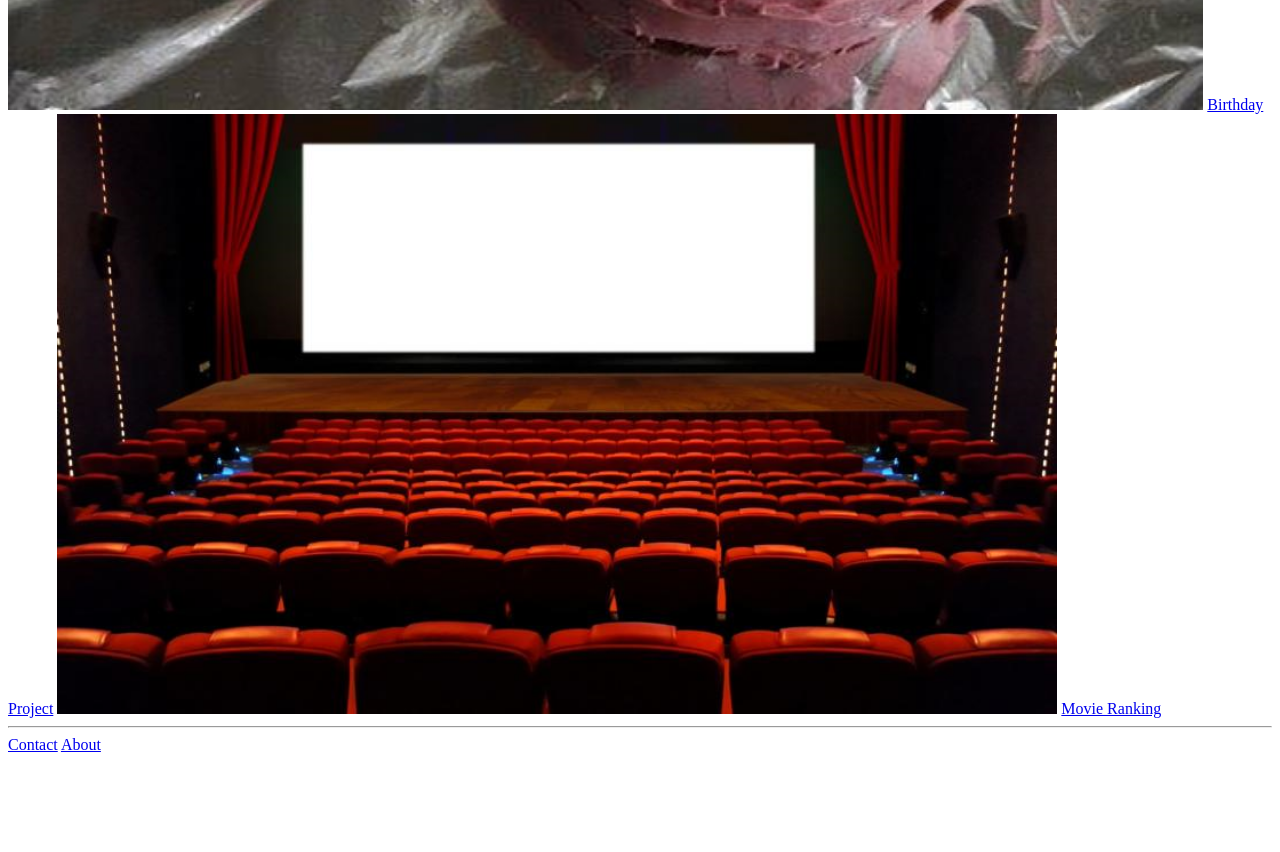
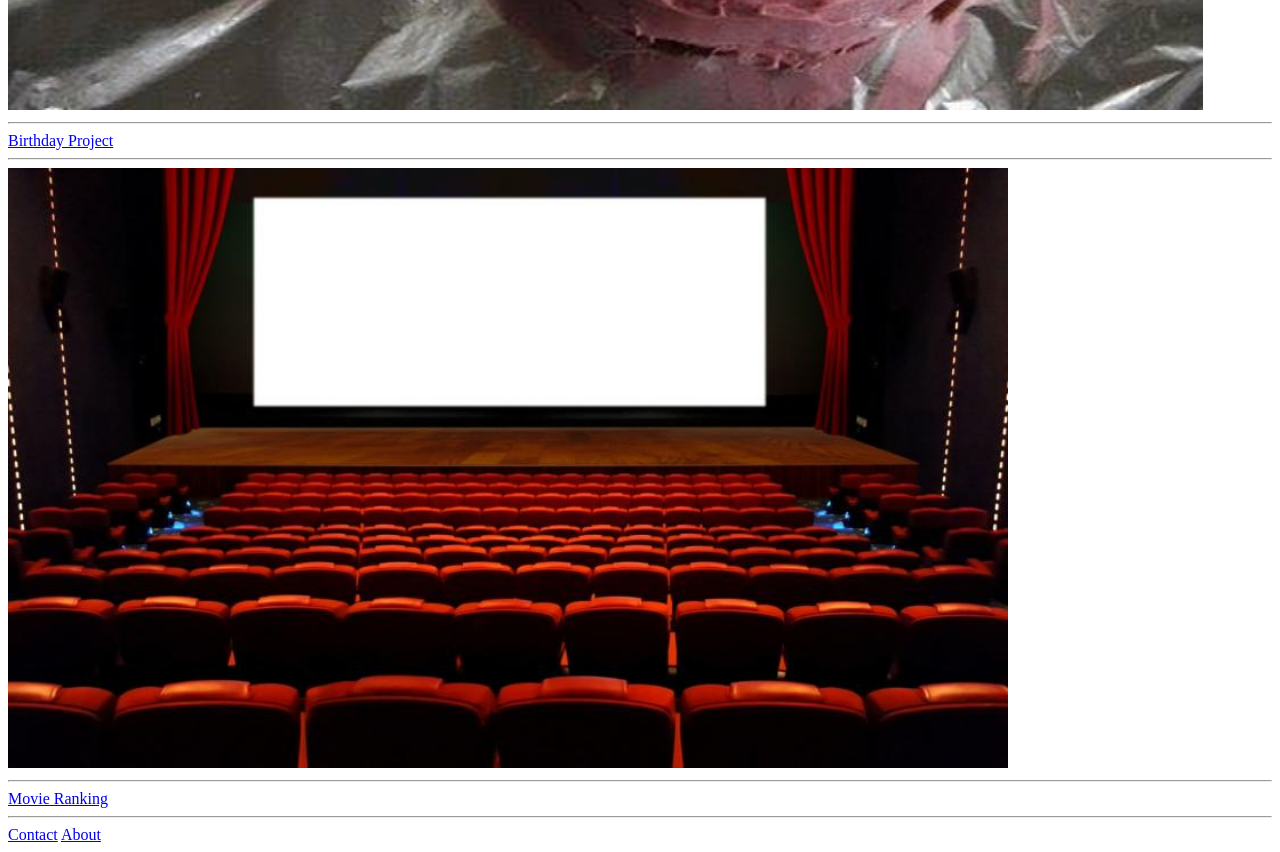
Before and after one commit to BartolosColonoscopy/Portfolio, a plain HTML site: page index.html in a window 1280 px wide. Shown: the part 780-1632 px from the top of the page. Before the commit the page ends 1542 px from the top, so only its background shows below. Drawn offline with Linux system fonts and the light colour scheme.

Commit message:
Add files via upload

```diff
--- a/index.html
+++ b/index.html
@@ -24,8 +24,11 @@ https://developer.mozilla.org/en-US/docs/Web/HTML/Element/img#attr-height -->
     <h1>My Portfolio</h1>
     <hr />
     <img src="./assets/images/noob.png" height="800">
+    <hr>
      <a href="./public/birthday-invite.html" alt="Birthday Project">Birthday Project</a>
+     <hr>
     <img src="./assets/images/movie-ranking.png" height="600">
+    <hr>
     <a href="./public/movie-ranking.html">Movie Ranking</a>
     <hr />
     <a href="./public/contact.html">Contact</a>
```
Also changed, not shown: public/movie-ranking.html (+1 -0 lines).
